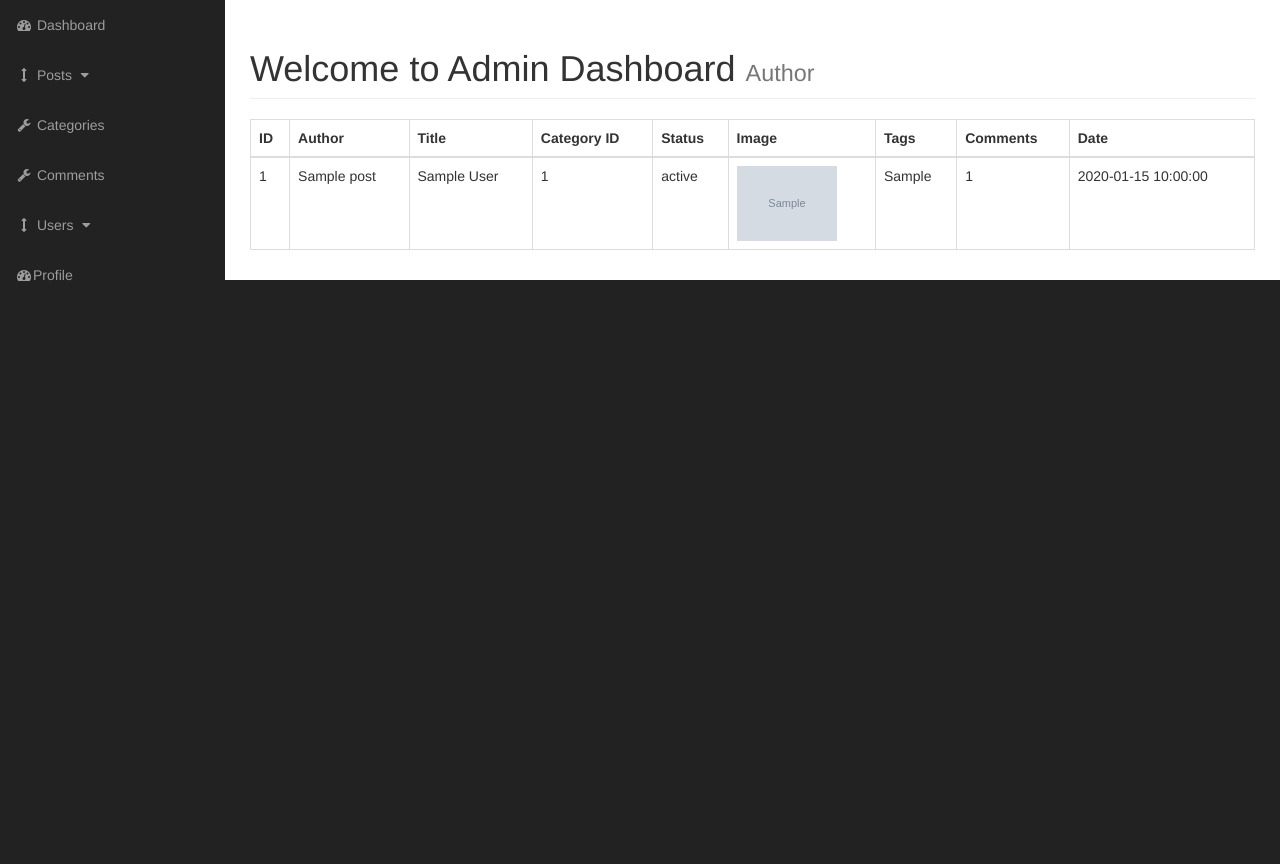
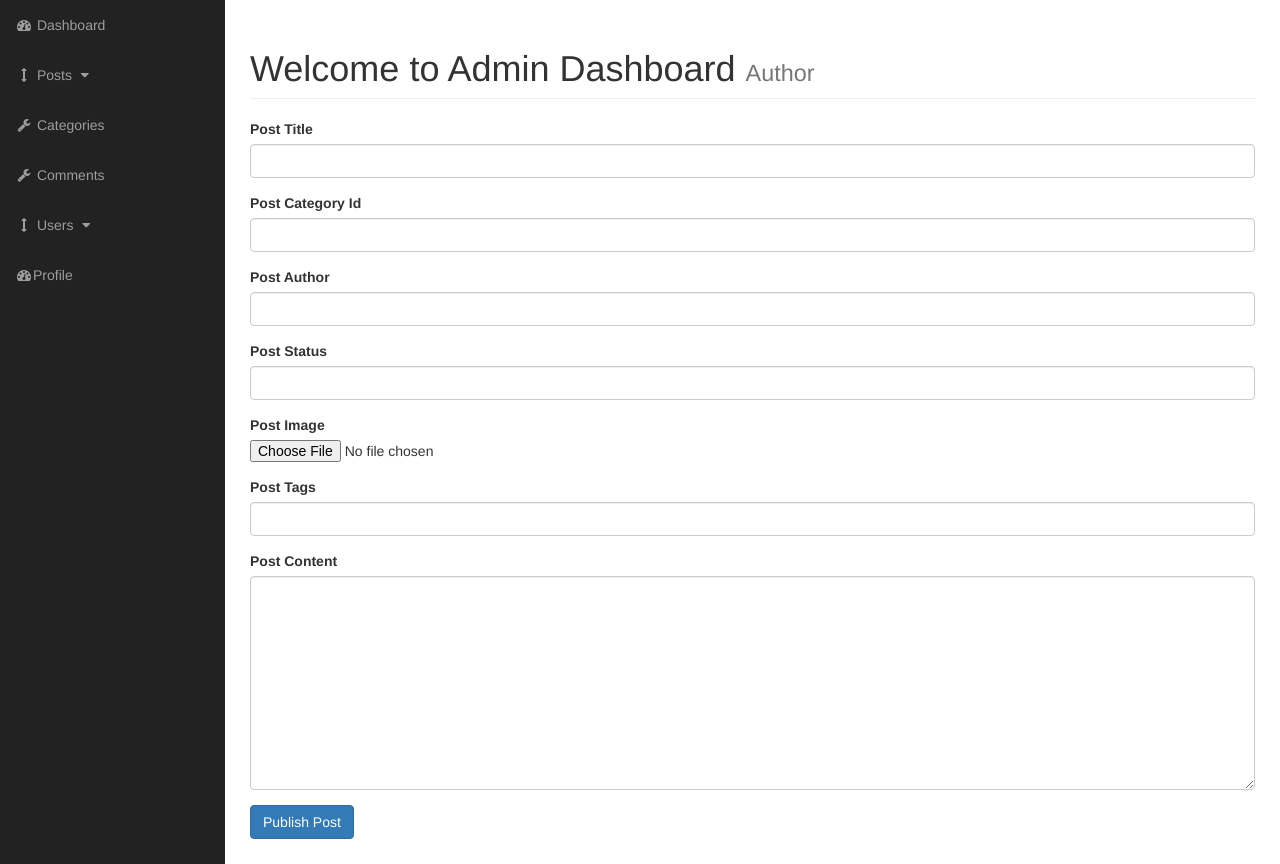
Before and after one commit to naveen-ku/Content-Management-System, a PHP site: page /admin/posts.php?source=add_post in a window 1280 px wide. Shown: the part 51-915 px from the top of the page. Before the commit the page ends 332 px from the top, so only its background shows below. Run offline with PHP 8.4, Linux system fonts and the light colour scheme; tables that the repository leaves empty or names only in its code hold one stand-in row (values such as "Sample post"); grey boxes marked "Sample" are stand-in pictures; data that the repository does not hold is empty; a stand-in replaces the project's code that opens the database connection; some libraries are stand-ins or nearby versions.

Commit message:
[feat] adds the functionality to add posts from admin dashboard

```diff
--- /dev/null
+++ b/admin/functions/query_fn.php
@@ -0,0 +1,11 @@
+<?php
+
+
+function confirmQuery($result)
+{
+
+    global $connection;
+    if (!$result) {
+        die("Query failed" . mysqli_error($connection));
+    }
+}
--- /dev/null
+++ b/admin/includes/add_post.php
@@ -0,0 +1,71 @@
+<?php
+if (isset($_POST['create_post'])) {
+    $post_title = $_POST['post_title'];
+    $post_category_id = $_POST['post_category_id'];
+    $post_author = $_POST['post_author'];
+    $post_status = $_POST['post_status'];
+
+    $post_image = $_FILES['post_image']['name'];
+    $post_image_temp = $_FILES['post_image']['tmp_name'];
+
+
+    $post_tags = $_POST['post_tags'];
+    $post_content = $_POST['post_content'];
+    $post_date = date('d-m-y');
+    $post_comment_count = 4;
+
+
+    move_uploaded_file($post_image_temp, "../images/$post_image");
+
+    $query = "INSERT INTO posts(post_category_id, post_title,post_author,post_date,post_image,post_content,post_tags,post_comment_count,post_status) ";
+    $query .= "VALUES({$post_category_id},'{$post_title}','{$post_author}',now(),'{$post_image}','{$post_content}','{$post_tags}',{$post_comment_count},'{$post_status}')";
+
+    $create_post_query = mysqli_query($connection, $query);
+    confirmQuery($create_post_query);
+}
+
+?>
+
+
+<form action="" method="POST" enctype="multipart/form-data">
+
+    <div class="form-group">
+        <label for="post_title">Post Title</label>
+        <input type="text" class="form-control" name="post_title">
+    </div>
+
+    <div class="form-group">
+        <label for="post_category_id">Post Category Id</label>
+        <input type="text" class="form-control" name="post_category_id">
+    </div>
+
+    <div class="form-group">
+        <label for="post_author">Post Author</label>
+        <input type="text" class="form-control" name="post_author">
+    </div>
+
+    <div class="form-group">
+        <label for="post_status">Post Status</label>
+        <input type="text" class="form-control" name="post_status">
+    </div>
+
+    <div class="form-group">
+        <label for="post_image">Post Image</label>
+        <input type="file" name="post_image">
+    </div>
+
+    <div class="form-group">
+        <label for="post_tags">Post Tags</label>
+        <input type="text" class="form-control" name="post_tags">
+    </div>
+
+    <div class="form-group">
+        <label for="post_content">Post Content</label>
+        <textarea class="form-control" name="post_content" id="" cols="30" rows="10">
+        </textarea>
+    </div>
+
+    <div class="form-group">
+        <input type="submit" class="btn btn-primary" name="create_post" value="Publish Post">
+    </div>
+</form>
--- a/admin/includes/admin_header.php
+++ b/admin/includes/admin_header.php
@@ -1,6 +1,8 @@
 <?php ob_start(); ?>
 <?php include "../db.php" ?>
 <?php include "functions/categories_fn.php"; ?>
+<?php include "functions/query_fn.php"; ?>
+
 <!DOCTYPE html>
 <html lang="en">
 
--- a/admin/includes/admin_navigation.php
+++ b/admin/includes/admin_navigation.php
@@ -38,7 +38,7 @@
                          <a href="./posts.php">View All Posts</a>
                      </li>
                      <li>
-                         <a href="#">Add Posts</a>
+                         <a href="posts.php?source=add_post">Add Posts</a>
                      </li>
                  </ul>
              </li>
--- a/admin/posts.php
+++ b/admin/posts.php
@@ -22,13 +22,12 @@
                     }
 
                     switch ($source) {
-                        case '22':
-                            echo "HI";
+                        case 'add_post':
+                            include "includes/add_post.php";
                             break;
 
                         default:
                             include "includes/view_all_posts.php";
-                            break;
                     }
 
 
```
